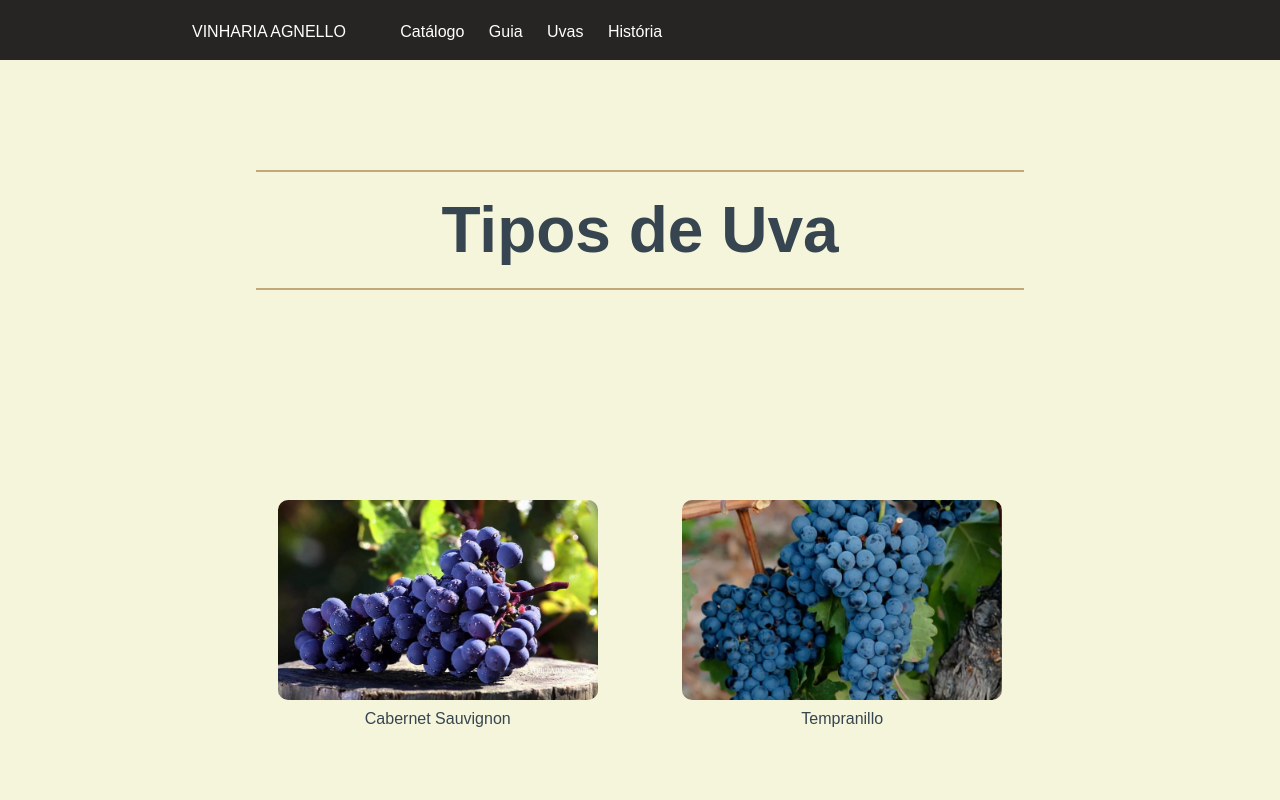
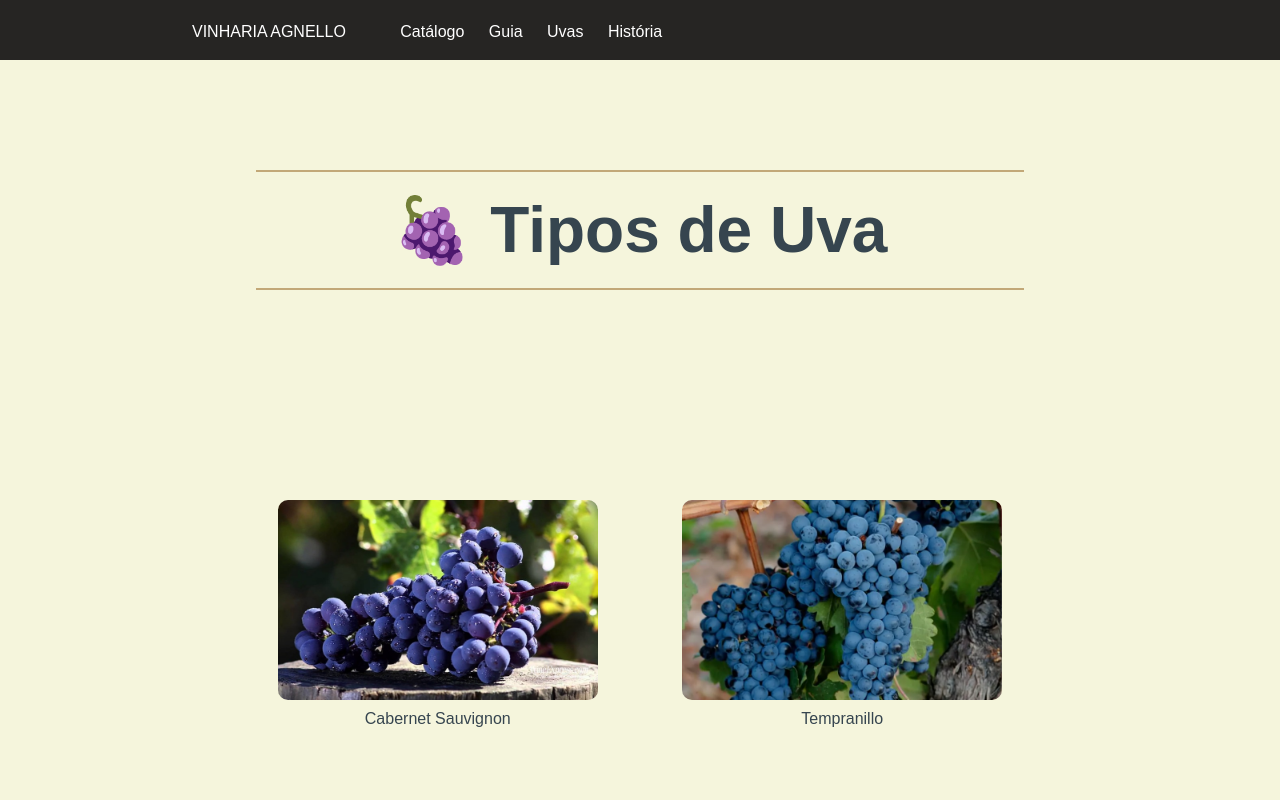
Before and after one commit to Otaaviio/CP1-FrontEnd-Vinharia, a plain HTML site: page src/pages/tipos-uvas.html in a window 1280 px wide. Shown: the top 800 px of the page. Drawn offline with Linux system fonts and the light colour scheme.

Commit message:
Feat: before

```diff
--- a/src/css/Guia.css
+++ b/src/css/Guia.css
@@ -69,3 +69,18 @@ main {
 	border-radius: 20px;
 	border: 1px dotted #daa520;
 }
+
+.menu a:hover {
+    background-color: #eee;
+
+    color: darkred;
+	border-radius: 8px
+}
+
+*::selection{
+	color: #eee;
+	background-color: #781f1f;
+}
+.Titulo::before{
+	content: "🍷 ";
+}
--- a/src/css/Uvas.css
+++ b/src/css/Uvas.css
@@ -79,3 +79,16 @@ thead {
 	margin: auto;
 	text-align: center;
 }
+.menu a:hover {
+    background-color: #eee;
+
+    color: darkred;
+	border-radius: 8px
+}
+*::selection{
+	color: #eee;
+	background-color: #781f1f;
+}
+.Emoji::before{
+	content: "🍇 ";
+}
--- a/src/pages/tipos-uvas.html
+++ b/src/pages/tipos-uvas.html
@@ -21,7 +21,7 @@
     </nav>
     <header>
       <div class="linha"></div>
-      <h1><strong>Tipos de Uva</strong></h1>
+      <h1 class="Emoji"><strong>Tipos de Uva</strong></h1>
       <div class="linha"></div>
     </header>
     <main>
```
